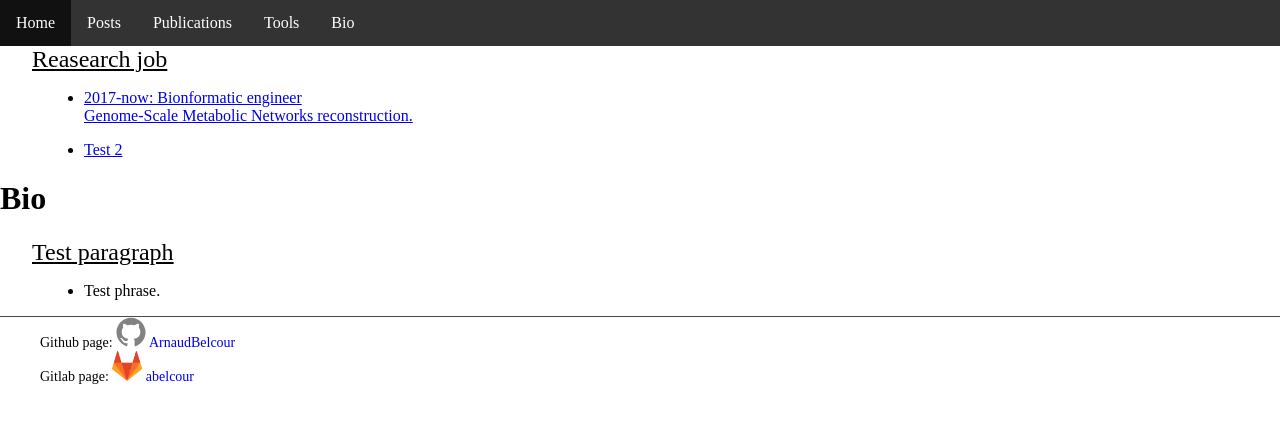
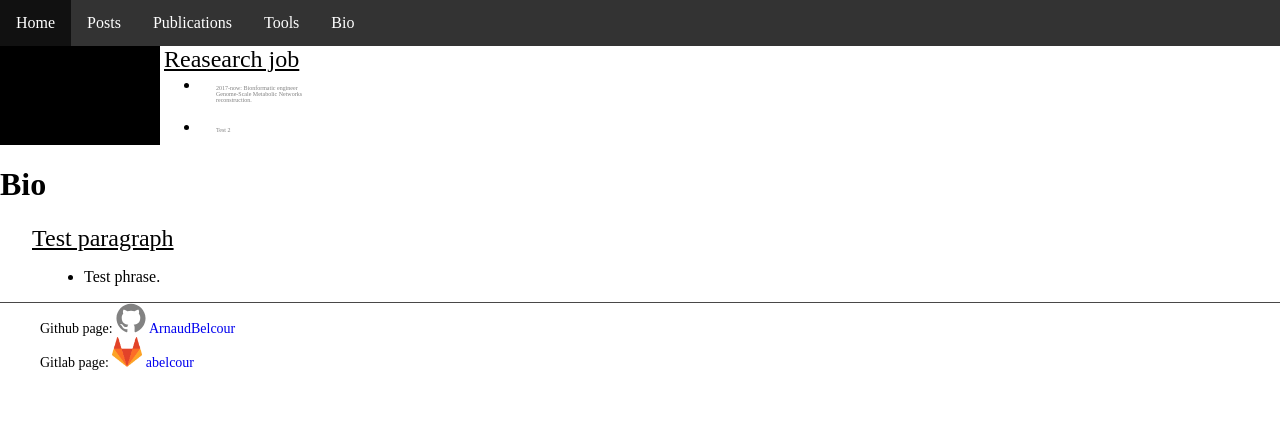
Before and after one commit to ArnaudBelcour/blog, a Jekyll site: the page built from pages/bios/bio.html, in a window 1280 px wide. Shown: the top 423 px of the page. Built offline with Jekyll 4.4.1, drawn with Linux system fonts in a browser that asks for light colours.

Commit message:
Update again CSS.

```diff
--- a/assets/css/style.css
+++ b/assets/css/style.css
@@ -19,6 +19,20 @@ html,body {
 div.Home p {
   margin: auto;
   width: 75%;
+}
+
+div.leftnavbar {
+  height: 100%;
+  width: 160px;
+  border-left: 160px solid rgb(0, 0, 0);
+}
+
+div.leftnavbar a {
+  padding: 6px 8px 6px 16px;
+  text-decoration: none;
+  font-size: 6px;
+  color: #818181;
+  display: block;
 }
 
 img.homefront_pic {
@@ -63,20 +77,6 @@ img.homefront_pic {
   font-size: 14px;
 }
 
-.page-content leftnavbar {
-  height: 100%;
-  width: 160px;
-  border-left: 160px solid rgb(0, 0, 0);
-}
-
-.page-content leftnavbar a {
-  padding: 6px 8px 6px 16px;
-  text-decoration: none;
-  font-size: 6px;
-  color: #818181;
-  display: block;
-}
-
 .icon-bar {
   border-top : 0.5px solid rgb(73, 71, 71);
   margin: 0 auto 0 auto;
```
